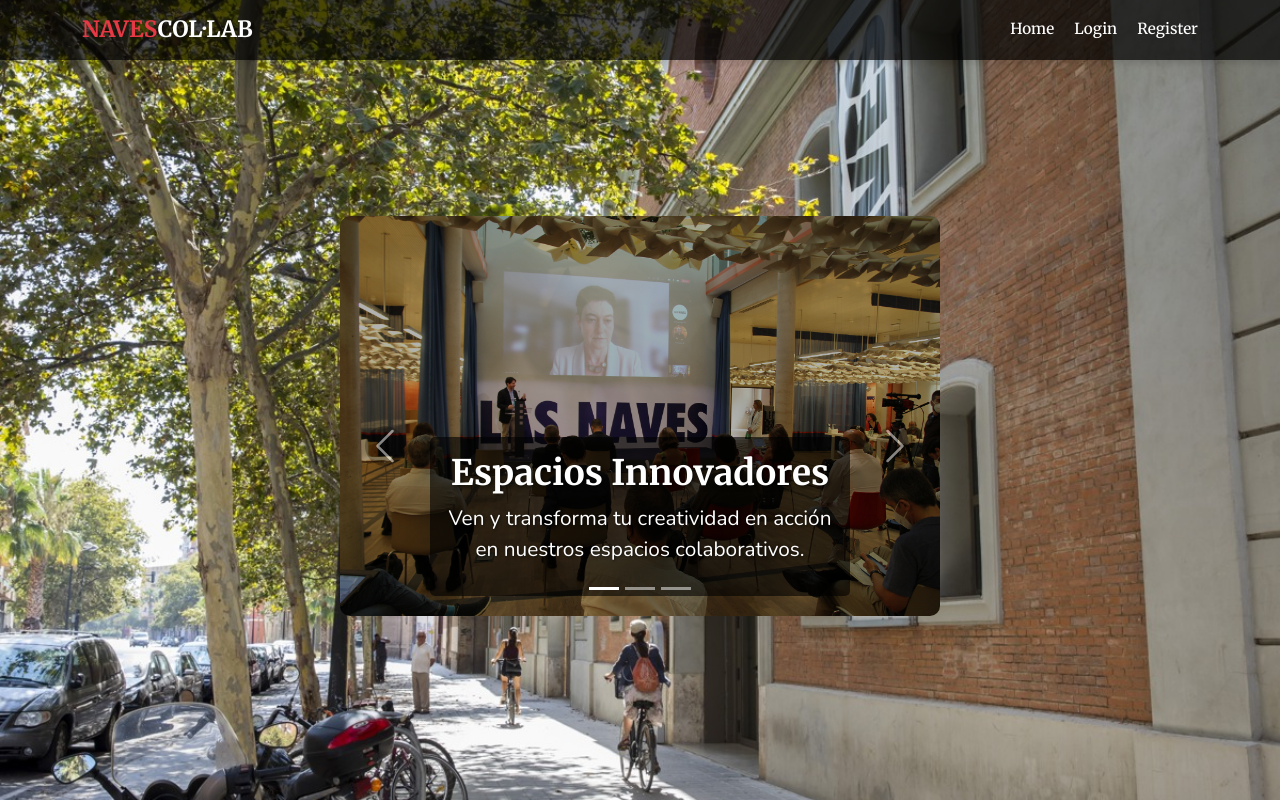
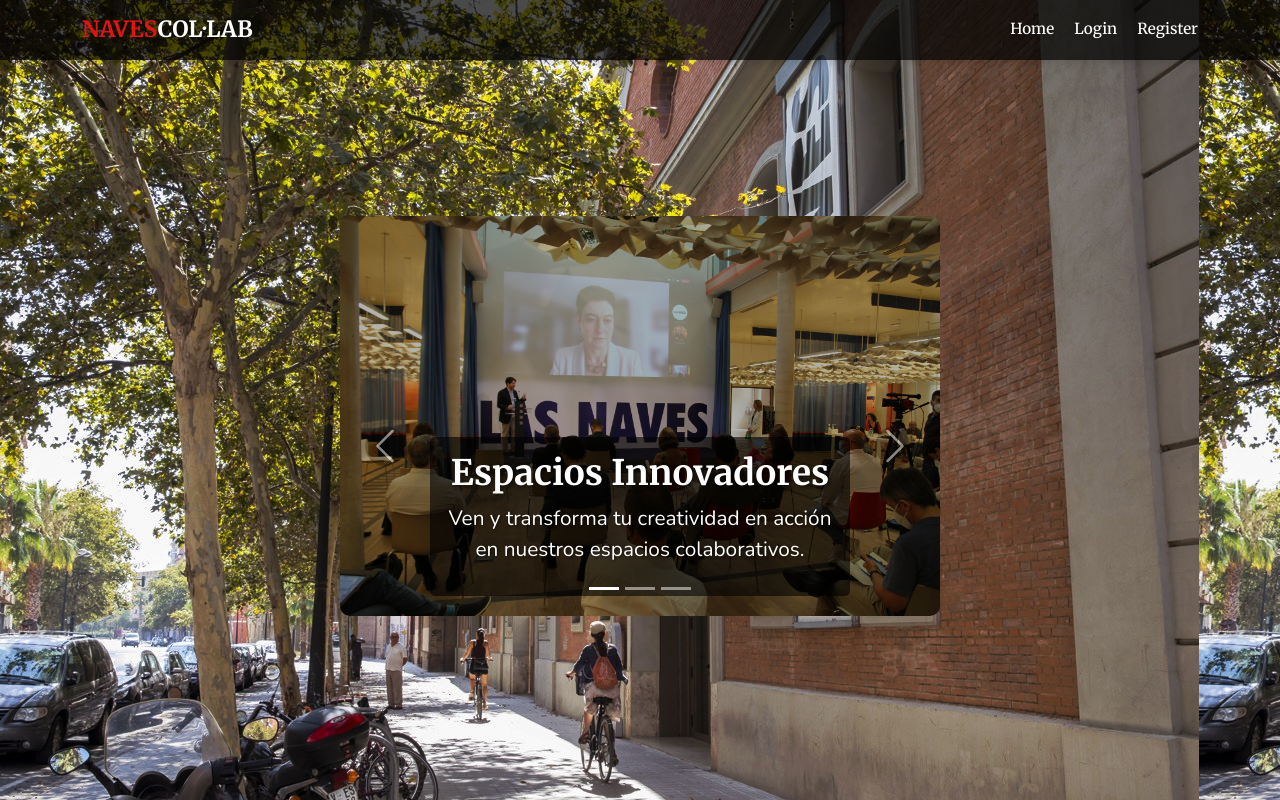
Before and after one commit to Davfernandezz/Naves-Frontend, a React (Vite) app: page / in a window 1280 px wide. Built offline with nearby package versions, Linux system fonts and the light colour scheme.

Commit message:
feat: filter added to background

```diff
--- a/src/components/Header/Header.css
+++ b/src/components/Header/Header.css
@@ -19,7 +19,7 @@
 }
 
 .navbar-brand:hover {
-    color: #e63946;
+    color: #e31313;
 }
 
 .navbar-nav {
@@ -38,7 +38,7 @@
 }
 
 .nav-item:hover {
-    color: #e63946;
+    color:  #e31313;
 }
 
 .navbar-toggler {
@@ -69,7 +69,7 @@
 .logout:hover,
 .logout:focus,
 .red {
-    color: #e63946;
+    color:  #e31313;
 }
 
 
--- a/src/index.css
+++ b/src/index.css
@@ -9,18 +9,32 @@
 }
 
 body {
+  margin: 0;
+  padding: 0;
+  display: flex;
+  justify-content: center;
+  align-items: center;
+  min-height: 100vh;
   font-family: 'Merriweather', serif;
-  margin: 0;
-  padding:  0;
-  display: flex;
-  place-items: center;
-  min-width: 320px;
-  min-height: 100vh;
+  position: relative;
+  z-index: 1;
+}
+
+body::before {
+  content: "";
+  position: absolute;
+  top: 0;
+  left: 0;
+  width: 100%;
+  height: 100%;
   background-image: url('../img/background.jpeg');
   background-size: cover;
   background-position: center;
   background-repeat: no-repeat;
   background-attachment: fixed;
+  background: radial-gradient(circle at center, rgba(96, 77, 77, 0.6), rgba(95, 87, 87, 0.8)), url('../img/background.jpeg');
+  background-blend-mode: overlay;
+  z-index: -1;
 }
 
 p, th, td, tr, label, input, select, .btn {
```
